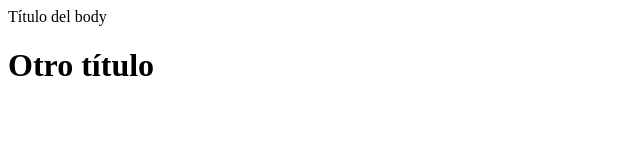
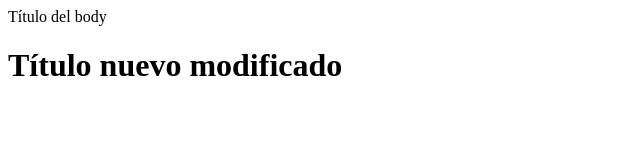
Before and after one commit to sistRAI/hello-world-git, a plain HTML site: page index.html in a window 1280 px wide. Shown: the whole page, without its empty margins (0-640 px from the left). Drawn offline with Linux system fonts and the light colour scheme.

Commit message:
se modifico de nuevo el titulo

```diff
--- a/index.html
+++ b/index.html
@@ -7,6 +7,6 @@
 </head>
 <body>
     Título del body
-    <h1>Otro título</h1>
+    <h1>Título nuevo modificado</h1>
 </body>
 </html>
```
